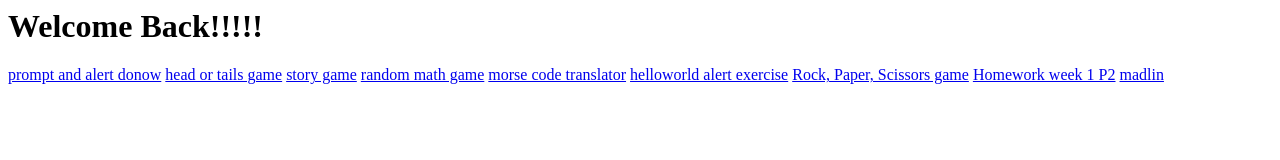
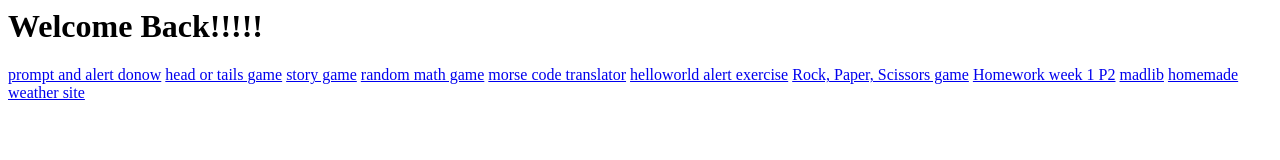
Before and after one commit to daniellapinski/fall-bob-ross, a plain HTML site: page index.html in a window 1280 px wide. Drawn offline with Linux system fonts and the light colour scheme.

Commit message:
saved work

```diff
--- a/index.html
+++ b/index.html
@@ -11,7 +11,8 @@
     <a href="helloworld.html">helloworld alert exercise</a>
     <a href="rps.html">Rock, Paper, Scissors game</a>
     <a href="homework1p2.html">Homework week 1 P2</a>
-    <a href="madlib.html">madlin</a>
+    <a href="madlib.html">madlib</a>
+    <a href="weather.html">homemade weather site</a>
     <!-- todo finish this-->
 </body>
 </html>
```
Also changed, not shown: 1 other file.
